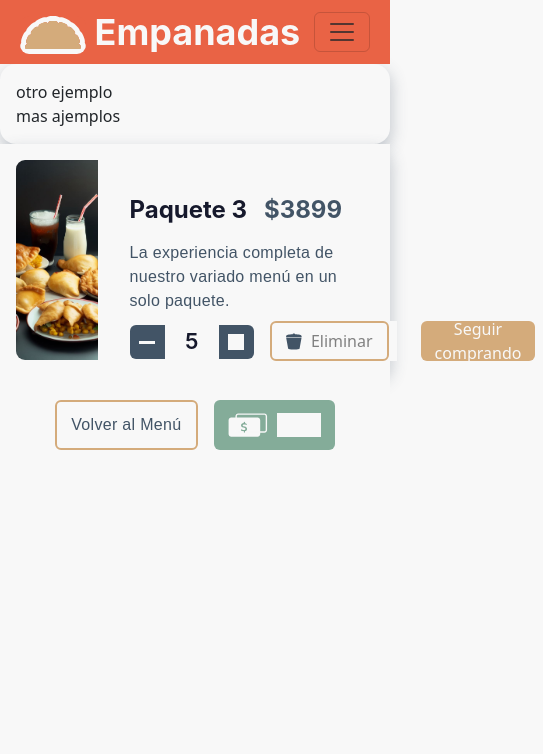
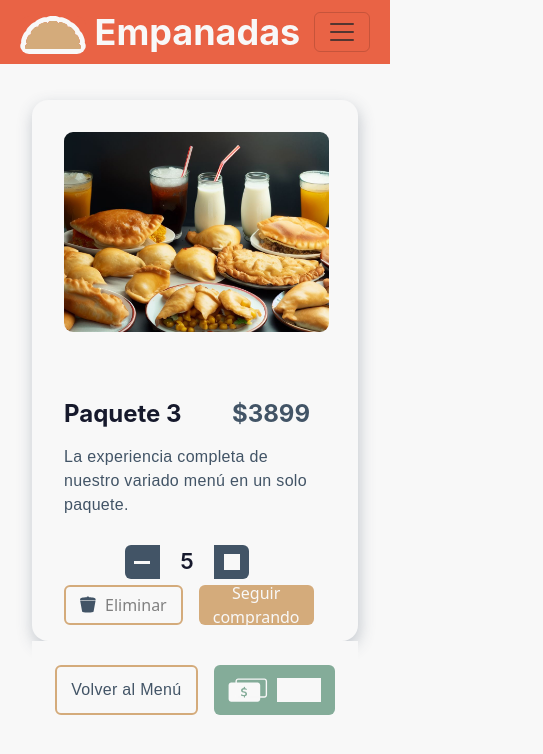
Before and after one commit to AlondraX23/restauranteApi, a Vue app: page /carrito in a window 390 px wide. Shown: the top 754 px of the page, 543 px wide, since content can reach past the window. Built offline with nearby package versions, Linux system fonts and the light colour scheme.

Commit message:
arreglo carrito 1

```diff
--- a/src/App.vue
+++ b/src/App.vue
@@ -149,7 +149,7 @@ import CarritoIcon from './components/icons/IconCarrito.vue'
   .main__desk {
     margin-left: 144px;
     margin-right: 144px;
-    margin-top: 48px;
+    margin-top: 100px;
     background-color: var(--neutro-3);
   }
 }
--- a/src/components/Carrito.vue
+++ b/src/components/Carrito.vue
@@ -5,79 +5,60 @@ import { RouterLink, RouterView } from "vue-router";
 <template>
   <div class="card__cart">
     <div class="row g-0">
-      <div class="col-3">
-        <img
-          src="../assets/img/paquete3.jpg"
-          class="card-img"
-          alt="La experiencia completa de nuestro variado menú en un solo paquete."
-        />
+      <div class="col-sm-3">
+        <img src="../assets/img/paquete3.jpg" class="card-img"
+          alt="La experiencia completa de nuestro variado menú en un solo paquete." />
       </div>
-      <div class="col-9">
+      <div class="col-sm-9">
         <div class="card-body">
-          <div class="d-flex justify-content-between">
+          <div class="d-flex justify-content-between" id="title-cost">
             <h5 class="h2">Paquete 3</h5>
             <h5 class="h2 h2--neutro2">$<span>3899</span></h5>
           </div>
           <p class="p text-wrap">
             La experiencia completa de nuestro variado menú en un solo paquete.
           </p>
-          <div class="hstack gap-3">
-            <div class="ps-0">
+          <div class="row pt-4">
+
+            <div class="col-lg-6 col-sm-12">
+              <div class="ps-0 pb-1">
                 <div class="contador flex">
                   <button class="btn__contador">
-                  <svg
-                    width="16"
-                    height="3"
-                    viewBox="0 0 16 3"
-                    fill="none"
-                    xmlns="http://www.w3.org/2000/svg"
-                  >
-                    <path
-                      fill-rule="evenodd"
-                      clip-rule="evenodd"
+                    <svg width="16" height="3" viewBox="0 0 16 3" fill="none" xmlns="http://www.w3.org/2000/svg">
+                      <path fill-rule="evenodd" clip-rule="evenodd"
                         d="M0 1.10345C0 0.494031 0.370523 0 0.827586 0H15.1724C15.6295 0 16 0.494031 16 1.10345C16 1.71287 15.6295 2.2069 15.1724 2.2069H0.827586C0.370523 2.2069 0 1.71287 0 1.10345Z"
-                      fill="#F8F8F8"
-                    />
+                        fill="#F8F8F8" />
                     </svg>
                   </button>
                   <p class="h3">5</p>
                   <button class="btn__contador--reflection" dir="">
-                  <svg
-                    width="16"
-                    height="16"
-                    viewBox="0 0 16 16"
-                    fill="none"
-                    xmlns="http://www.w3.org/2000/svg"
-                  >
+                    <svg width="16" height="16" viewBox="0 0 16 16" fill="none" xmlns="http://www.w3.org/2000/svg">
                       <path
                         d="M6.93333 14.9333C6.93333 15.5224 7.4109 16 8 16C8.5891 16 9.06667 15.5224 9.06667 14.9333V9.06667H14.9333C15.5224 9.06667 16 8.5891 16 8C16 7.4109 15.5224 6.93333 14.9333 6.93333H9.06667V1.06667C9.06667 0.477562 8.5891 0 8 0C7.4109 0 6.93333 0.477562 6.93333 1.06667V6.93333H1.06667C0.477563 6.93333 0 7.4109 0 8C0 8.5891 0.477563 9.06667 1.06667 9.06667H6.93333V14.9333Z"
-                      fill="#F8F8F8"
-                    />
+                        fill="#F8F8F8" />
                     </svg>
                   </button>
                 </div>
               </div>
-            <div class="ms-auto">
+            </div>
+            <div class="col-lg-6 col-sm-12 d-grid gap-2 d-flex justify-content-md-end">
+
+              <div class="">
                 <button class="btn__desk btn__desk--icon-outline me-2 flex gray" color="grey">
-                <svg
-                  class="icon"
-                  width="16"
-                  height="17"
-                  viewBox="0 0 16 17"
-                  xmlns="http://www.w3.org/2000/svg"
-                >
+                  <svg width="16" height="17" viewBox="0 0 16 17" fill="none" xmlns="http://www.w3.org/2000/svg">
                     <path
                       d="M7.85714 16.5C11.7021 16.5 13.1216 15.8936 13.4757 15.7009C13.5391 15.6664 13.5785 15.6033 13.5913 15.5322L15.5391 4.67994C15.5555 4.58851 15.4827 4.50583 15.39 4.51168C14.5402 4.56536 10.8681 4.78571 7.85714 4.78571C4.84616 4.78571 1.17412 4.56536 0.324296 4.51168C0.23159 4.50583 0.158743 4.58851 0.175153 4.67994L2.123 15.5322C2.13576 15.6033 2.17516 15.6664 2.23862 15.7009C2.59268 15.8936 4.01219 16.5 7.85714 16.5Z"
-                  />
+                      fill="#425466" />
                     <path
                       d="M7.28571 0.5H8.42857C8.74416 0.5 9 0.755837 9 1.07143V1.37217C10.9351 1.42222 12.6574 1.58793 13.8076 1.7256C14.7129 1.83396 15.4453 2.48727 15.6958 3.36399C15.7787 3.65403 15.5728 3.94593 15.2716 3.96299C13.9301 4.03896 10.543 4.21429 7.85714 4.21429C5.17133 4.21429 1.78419 4.03896 0.442682 3.96299C0.141511 3.94593 -0.0644185 3.65403 0.018452 3.36399C0.268943 2.48727 1.00136 1.83396 1.9067 1.7256C3.0569 1.58793 4.77917 1.41471 6.71429 1.36466V1.07143C6.71429 0.755837 6.97012 0.5 7.28571 0.5Z"
-                  />
+                      fill="#425466" />
                   </svg>
                   Eliminar
                 </button>
               </div>
-            <div class="pe-0 p-2">
+              <div class="">
                 <button class="btn__desk me-2 flex">Seguir comprando</button>
+              </div>
             </div>
           </div>
         </div>
@@ -88,26 +69,34 @@ import { RouterLink, RouterView } from "vue-router";
 </template>
 
 <style>
-.gray{
+.title-cost {
+  padding: 0;
+  margin: 0;
+}
+
+.gray {
   color: gray;
 }
+
 .flex {
   display: flex;
   justify-content: center;
   align-items: center;
   color: whtie;
 }
+
 .card__cart {
   width: 100%;
   height: max-content;
   object-fit: cover;
+  padding: 16px;
   border: 0;
   border-radius: 16px;
   background: var(--neutro-3, #f8f8f8);
   box-shadow: 1px 6px 16px 0px rgba(66, 84, 102, 0.3);
 
   .card-body {
-    padding: 0px 48px 0px 32px;
+    padding: 0px 32px 0px 16px;
 
     .h2 {
       margin: 0;
@@ -163,6 +152,7 @@ import { RouterLink, RouterView } from "vue-router";
     color: var(--neutro-3);
   }
 }
+
 .h3 {
   width: 46px;
   height: 40px;
@@ -170,7 +160,9 @@ import { RouterLink, RouterView } from "vue-router";
   display: flex;
   justify-content: center;
   align-items: center;
+  padding: 0;
 }
+
 .card-img {
   width: 244px;
   height: 400px;
@@ -178,4 +170,14 @@ import { RouterLink, RouterView } from "vue-router";
   border-radius: 9px;
   object-fit: cover;
 }
+
+@media (max-width: 991.98px) {
+  .card-img {
+    width: 90%;
+    height: 400px;
+    margin: 16px 16px 16px 16px;
+    border-radius: 9px;
+    object-fit: cover;
+  }
+}
 </style>
--- a/src/components/Navbar.vue
+++ b/src/components/Navbar.vue
@@ -6,22 +6,7 @@ import CarritoIcon from './icons/IconCarrito.vue'
 </script>
 
 <template>
-  <!-- <nav class="navbar bg-primario" style="height: 64px; vertical-align: middle;">
-    <div class="container-fluid mx-2 bg-primario">
-      <RouterLink to="/" class="nb-brand bg-primario">
-        <img src="src/assets/logo.svg" alt="" class="bg-primario">
-        Empanadas
-      </RouterLink>
-      <div class="d-flex align-middle">
-        <RouterLink to="/menu" class="h1__nav px-2 bg-primario">Menú</RouterLink>
-        <RouterLink to="/eventos" class="h1__nav px-2 bg-primario">Eventos</RouterLink>
-        <RouterLink to="/carrito" class="ps-2 bg-primario">
-          <CarritoIcon class="bg-primario" />
-        </RouterLink>
-      </div>
-    </div>
-  </nav> -->
-  <nav class="navbar navbar-expand-lg bg-primario" style="height: 64px; vertical-align: middle;">
+  <nav class="navbar navbar-expand-lg bg-primario fixed-top" style="height: 64px; vertical-align: middle;">
     <div class="container-fluid mx-2 bg-primario">
       <RouterLink to="/" class="nb-brand bg-primario">
         <img src="src/assets/logo.svg" alt="" class="bg-primario">
@@ -49,37 +34,14 @@ import CarritoIcon from './icons/IconCarrito.vue'
     </div>
   </nav>
 
-
-  <!-- <nav class="navbar navbar-expand-lg bg-body-tertiary">
-    <div class="container-fluid">
-      <a class="navbar-brand" href="#">Navbar</a>
-      <button class="navbar-toggler" type="button" data-bs-toggle="collapse" data-bs-target="#navbarNav"
-        aria-controls="navbarNav" aria-expanded="false" aria-label="Toggle navigation">
-        <span class="navbar-toggler-icon"></span>
-      </button>
-      <div class="collapse navbar-collapse" id="navbarNav">
-        <ul class="navbar-nav">
-          <li class="nav-item">
-            <a class="nav-link active" aria-current="page" href="#">Home</a>
-          </li>
-          <li class="nav-item">
-            <a class="nav-link" href="#">Features</a>
-          </li>
-          <li class="nav-item">
-            <a class="nav-link" href="#">Pricing</a>
-          </li>
-          <li class="nav-item">
-            <a class="nav-link disabled" aria-disabled="true">Disabled</a>
-          </li>
-        </ul>
-      </div>
-    </div>
-  </nav> -->
   <RouterView />
 </template>
 
 <style>
   @media (max-width: 991.98px) {
+    main {
+      margin: 100px 32px 0px 32px;
+    }
     #icon_carrito {
       padding: 8px 0px 10px 0px;
     }
--- a/src/views/CarritoView.vue
+++ b/src/views/CarritoView.vue
@@ -8,10 +8,6 @@ import Tarjeta from '../components/Tarjeta.vue';
 
 <template class="bg-blanco">
     <main class="main__desk">
-        <Tarjeta class="tarjeta--16">
-            otro ejemplo
-            <div>mas ajemplos</div>
-        </Tarjeta>
         <Carrito />
         <div class="d-flex gap-3 justify-content-center mx-auto pt-4">
             <RouterLink to="/menu" class="link-underline link-underline-opacity-0">
```
Lines whose indentation alone changed are shown as unchanged.
